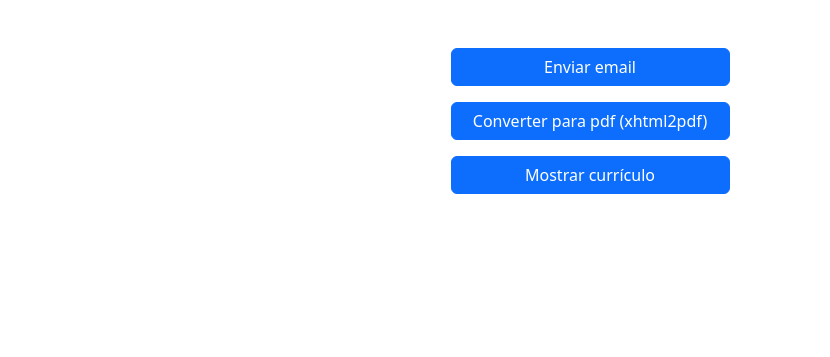
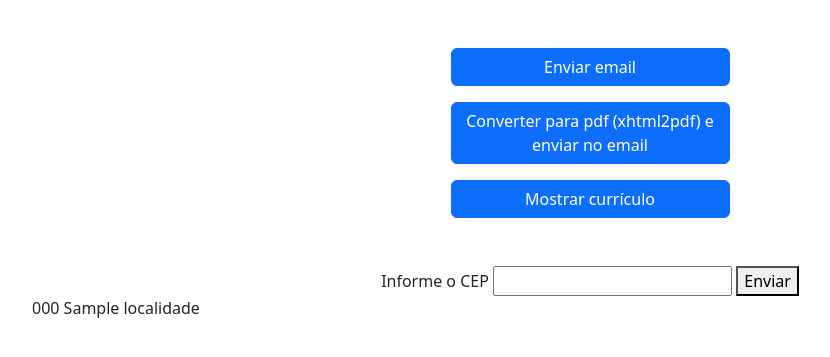
Before and after one commit to wendersonvibes/enviando_email, a Django app: template templates/index.html in a window 1280 px wide. Shown: the top 357 px of the page, without its empty margins (50-880 px from the left). Run offline with Django 5.2, Linux system fonts and the light colour scheme; the template is opened without the code that fills it: most values are stand-ins (such as "Sample title", 1, 10 or a date in 2020).

Commit message:
feat: adiciona readme e novas funcionalidades
Funcionalidades adicionadas:
	- Consumo da API https://viacep.com.br/

```diff
--- a/app/urls.py
+++ b/app/urls.py
@@ -5,10 +5,12 @@ from .views.index import index, curriculo, envia_email
 
 urlpatterns = [
     path('', index, name='index'),
+
     path('envia-email/', envia_email, name='envia-email'),
     path('curriculo/', curriculo, name='curriculo'),
 
     # xhtml2pdf
     path('html-to-pdf/', GeneratePdf.as_view(), name='html-to-pdf'),
 
+
 ]
--- /dev/null
+++ b/app/utils/api_cep.py
@@ -0,0 +1,5 @@
+import requests
+
+def buscar_cep(cep):
+    cep_request = requests.get(f"https://viacep.com.br/ws/{cep}/json/")
+    return cep_request.content
--- a/app/views/with_xhtml2pdf.py
+++ b/app/views/with_xhtml2pdf.py
@@ -1,12 +1,18 @@
+import json
 from django.http import HttpResponse
 from django.views.generic import View
 
 from app.utils.functions import render_to_pdf, send_email_with_attachment
+from app.utils.api_cep import buscar_cep
 
 class GeneratePdf(View):
     def get(self, request, *args, **kwargs):
         data = {}
         data['idade'] = [21, 12]
+
+        cep_response = buscar_cep(59270000)
+        response = json.loads(cep_response)
+        data['response'] = response
 
         pdf = render_to_pdf('pdf/curriculo.html', data)
         response = HttpResponse(pdf, content_type='application/pdf')
--- a/templates/index.html
+++ b/templates/index.html
@@ -7,8 +7,25 @@
     <div class="container d-flex justify-content-center mt-5">
         <div class="d-flex flex-column gap-3 w-25">
             <a href="{% url 'envia-email' %}" class="btn btn-primary">Enviar email</a>
-            <a href="{% url 'html-to-pdf' %}" target='_blank' class="btn btn-primary">Converter para pdf (xhtml2pdf)</a>
+            <a href="{% url 'html-to-pdf' %}" target='_blank' class="btn btn-primary">Converter para pdf (xhtml2pdf) e enviar no email</a>
             <a href="{% url 'curriculo' %}" target='_blank' class="btn btn-primary">Mostrar currículo</a>
         </div>
     </div>
+
+    <div class="container d-flex justify-content-center mt-5">
+        <form action="" method="post">
+            {% csrf_token %}
+            <label for="cep">Informe o CEP</label>
+            <input type="text" name="cep">
+
+            <button type="submit">Enviar</button>
+        </form>
+    </div>
+
+
+        <div class="container">
+            {{ response.cep }}
+            {{ response.localidade }}
+        </div>
+
 {% endblock 'content' %}
--- a/templates/pdf/curriculo.html
+++ b/templates/pdf/curriculo.html
@@ -80,7 +80,7 @@
         </tr>
         <tr>
           <th>Ana</th>
-          <td>{{ idade.1 }}</td>
+          <td>{{ response.localidade }}</td>
         </tr>
       </tbody>
     </table>
```
Also changed, not shown: app/views/index.py (+13 -1 lines), templates/pdf_pdfkit/pdf.html (deleted, +0 -23 lines), readme.md (added).
